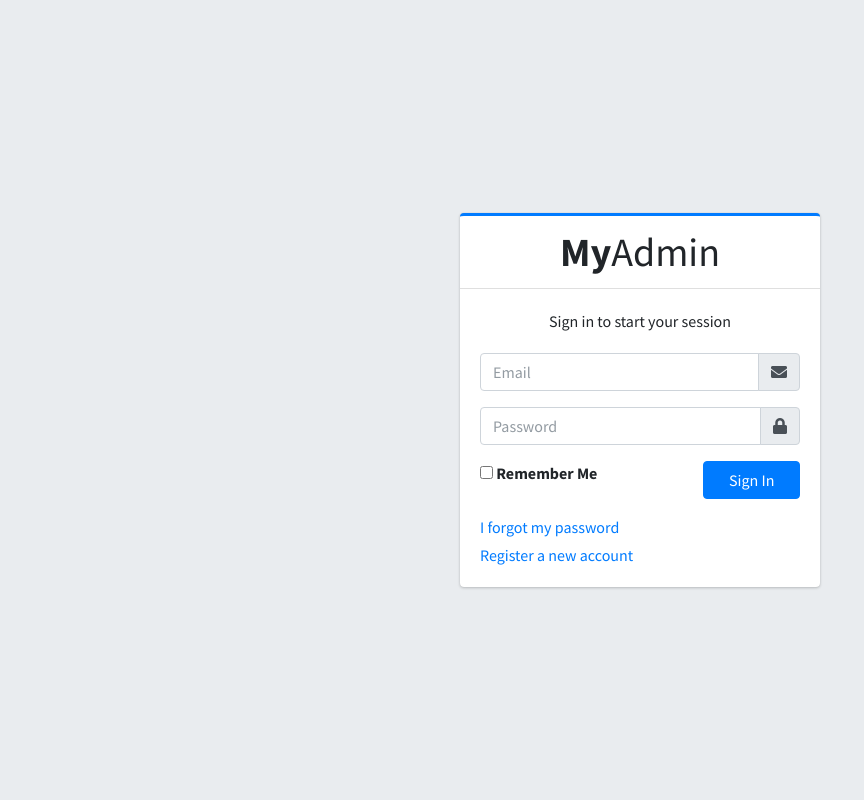
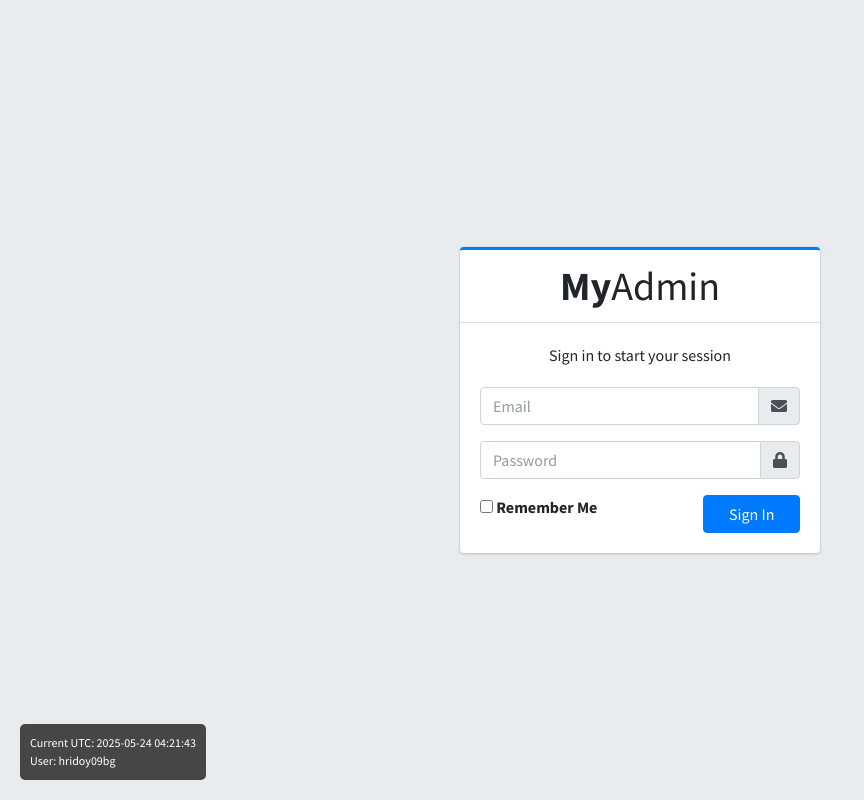
Before and after one commit to 1dev-hridoy/Vividly, a PHP site: page /admin/auth/index.php in a window 1280 px wide. Shown: the whole page, without its empty margins (0-864 px from the left). Run offline with PHP 8.4, Linux system fonts and the light colour scheme; some libraries are stand-ins or nearby versions.

Commit message:
Enhance admin login process with AJAX, Toastr notifications, and current UTC display

```diff
--- a/admin/auth/index.php
+++ b/admin/auth/index.php
@@ -1,11 +1,11 @@
 <?php
 require_once '../../server/dbcon.php';
 
-// Check if already logged in
 if (isset($_SESSION['admin_id'])) {
-    header("Location: /");
+    header("Location: ../");
     exit();
 }
+
 if ($_SERVER['REQUEST_METHOD'] == 'POST') {
     $email = trim($_POST['email']);
     $password = $_POST['password'];
@@ -16,27 +16,32 @@ if ($_SERVER['REQUEST_METHOD'] == 'POST') {
         $admin = $stmt->fetch(PDO::FETCH_ASSOC);
 
         if ($admin && password_verify($password, $admin['password'])) {
-            // Login successful
             $_SESSION['admin_id'] = $admin['id'];
             $_SESSION['admin_name'] = $admin['name'];
             $_SESSION['admin_email'] = $admin['email'];
+            $_SESSION['login_time'] = date('Y-m-d H:i:s');
 
-            // If remember me is checked
             if (isset($_POST['remember'])) {
-                setcookie('admin_email', $email, time() + (86400 * 30), "/"); // 30 days
+                setcookie('admin_email', $email, time() + (86400 * 30), "/");
             }
 
-            header("Location: /"); // Redirect to homepage/dashboard
+            header('Content-Type: application/json');
+            echo json_encode(['success' => true]);
             exit();
         } else {
-            header("Location: login.php?error=Invalid credentials");
+            header('Content-Type: application/json');
+            echo json_encode(['success' => false, 'error' => 'Invalid credentials']);
             exit();
         }
     } catch(PDOException $e) {
-        header("Location: login.php?error=Database error");
+        header('Content-Type: application/json');
+        echo json_encode(['success' => false, 'error' => 'Database error']);
         exit();
     }
 }
+
+$current_utc = gmdate('Y-m-d H:i:s');
+$current_user = 'hridoy09bg';
 ?>
 <!DOCTYPE html>
 <html lang="en">
@@ -47,6 +52,21 @@ if ($_SERVER['REQUEST_METHOD'] == 'POST') {
     <link rel="stylesheet" href="../../assets/plugins/fontawesome-free/css/all.min.css">
     <link rel="stylesheet" href="../../assets/css/adminlte.min.css">
     <link href="https://fonts.googleapis.com/css?family=Source+Sans+Pro:300,400,400i,700" rel="stylesheet">
+    <link rel="stylesheet" href="https://cdnjs.cloudflare.com/ajax/libs/toastr.js/latest/css/toastr.min.css">
+    <link rel="stylesheet" href="https://cdn.jsdelivr.net/npm/sweetalert2@11/dist/sweetalert2.min.css">
+
+    <style>
+        .current-info {
+            position: fixed;
+            bottom: 20px;
+            left: 20px;
+            background: rgba(0,0,0,0.7);
+            color: white;
+            padding: 10px;
+            border-radius: 5px;
+            font-size: 12px;
+        }
+    </style>
 </head>
 <body class="hold-transition login-page">
 <div class="login-box">
@@ -57,13 +77,7 @@ if ($_SERVER['REQUEST_METHOD'] == 'POST') {
         <div class="card-body">
             <p class="login-box-msg">Sign in to start your session</p>
 
-            <?php if (isset($_GET['error'])): ?>
-                <div class="alert alert-danger">
-                    <?php echo htmlspecialchars($_GET['error']); ?>
-                </div>
-            <?php endif; ?>
-
-            <form action="index.php" method="post">
+            <form id="loginForm" action="index.php" method="post">
                 <div class="input-group mb-3">
                     <input type="email" name="email" class="form-control" placeholder="Email"
                            value="<?php echo isset($_COOKIE['admin_email']) ? htmlspecialchars($_COOKIE['admin_email']) : ''; ?>"
@@ -90,21 +104,100 @@ if ($_SERVER['REQUEST_METHOD'] == 'POST') {
                     </div>
                 </div>
             </form>
-
-            <p class="mb-1 mt-3">
-                <a href="#">I forgot my password</a>
-            </p>
-            <p class="mb-0">
-                <a href="#" class="text-center">Register a new account</a>
-            </p>
         </div>
     </div>
 </div>
 
-<!-- AdminLTE & jQuery -->
+<!-- Current Date/Time and User Info -->
+<div class="current-info">
+    <div>Current UTC: <?php echo $current_utc; ?></div>
+    <div>User: <?php echo htmlspecialchars($current_user); ?></div>
+</div>
+
 <script src="../../assets/plugins/jquery/jquery.min.js"></script>
 <script src="../../assets/plugins/bootstrap/js/bootstrap.bundle.min.js"></script>
 <script src="../../assets/js/adminlte.min.js"></script>
-<script src="../../assets/js/demo.js"></script>
+<script src="https://cdnjs.cloudflare.com/ajax/libs/toastr.js/latest/js/toastr.min.js"></script>
+<script src="https://cdn.jsdelivr.net/npm/sweetalert2@11"></script>
+
+<script>
+$(document).ready(function() {
+
+    function updateUTCTime() {
+        let now = new Date();
+        let utcString = now.getUTCFullYear() + '-' +
+                        String(now.getUTCMonth() + 1).padStart(2, '0') + '-' +
+                        String(now.getUTCDate()).padStart(2, '0') + ' ' +
+                        String(now.getUTCHours()).padStart(2, '0') + ':' +
+                        String(now.getUTCMinutes()).padStart(2, '0') + ':' +
+                        String(now.getUTCSeconds()).padStart(2, '0');
+        $('.current-info div:first-child').text('Current UTC: ' + utcString);
+    }
+
+    setInterval(updateUTCTime, 1000);
+    toastr.options = {
+        "closeButton": true,
+        "debug": false,
+        "newestOnTop": false,
+        "progressBar": true,
+        "positionClass": "toast-top-right",
+        "preventDuplicates": false,
+        "onclick": null,
+        "showDuration": "300",
+        "hideDuration": "1000",
+        "timeOut": "5000",
+        "extendedTimeOut": "1000",
+        "showEasing": "swing",
+        "hideEasing": "linear",
+        "showMethod": "fadeIn",
+        "hideMethod": "fadeOut"
+    };
+
+    $('#loginForm').on('submit', function(e) {
+        e.preventDefault();
+
+        Swal.fire({
+            title: 'Logging in...',
+            html: 'Please wait...',
+            allowOutsideClick: false,
+            didOpen: () => {
+                Swal.showLoading();
+            }
+        });
+
+        $.ajax({
+            type: 'POST',
+            url: 'index.php',
+            data: $(this).serialize(),
+            dataType: 'json',
+            success: function(response) {
+                if (response.success) {
+                    toastr.success('Login successful!', 'Success');
+
+                    setTimeout(function() {
+                        window.location.href = '../';
+                    }, 2000);
+                } else {
+
+                    Swal.close();
+
+
+                    toastr.error(response.error || 'An error occurred', 'Error');
+                }
+            },
+            error: function() {
+
+                Swal.close();
+                toastr.error('An error occurred while processing your request', 'Error');
+            }
+        });
+    });
+
+    // Check for error parameter in URL and show Toastr message
+    <?php if (isset($_GET['error'])): ?>
+        toastr.error('<?php echo htmlspecialchars($_GET['error']); ?>', 'Error');
+    <?php endif; ?>
+});
+</script>
 </body>
 </html>
```
